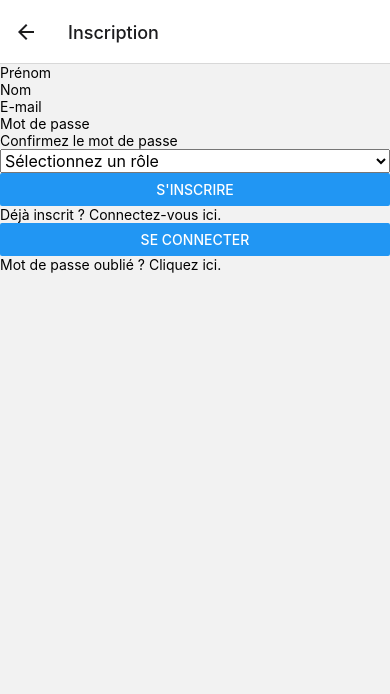
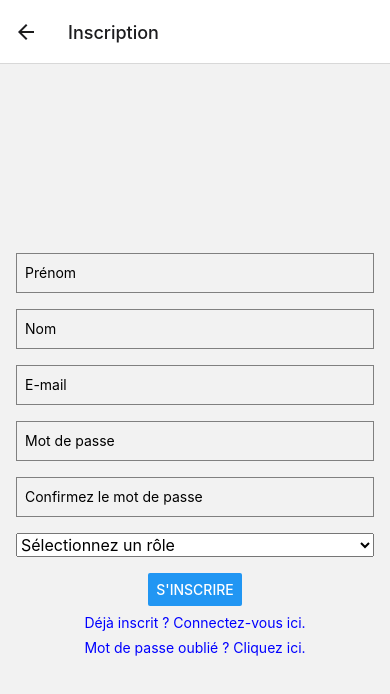
Before and after one commit to arnaudlagarde/Hospital, a React Native app: screen /Inscription in a window 390 px wide. Shown: the top 694 px of the page. Built offline with nearby package versions, Linux system fonts and the light colour scheme.

Commit message:
Registration form updated to look good :)

```diff
--- a/components/RegistrationForm.js
+++ b/components/RegistrationForm.js
@@ -1,9 +1,7 @@
 import React, { useState } from 'react';
-import { View, TextInput, Button, Alert, TouchableOpacity, Text, Picker } from 'react-native';
+import { View, TextInput, Button, Alert, TouchableOpacity, Text, Picker, StyleSheet } from 'react-native';
 import { useNavigation } from '@react-navigation/native';
 import axios from 'axios';
-
-
 
 const RegistrationForm = () => {
   const [email, setEmail] = useState('');
@@ -38,49 +36,52 @@ const RegistrationForm = () => {
     }
   };
 
-
   const handleLogin = () => {
-   navigation.navigate('Connexion');
+    navigation.navigate('Connexion');
   };
 
   const roles = ['Medecin', 'Administrateur', 'RH'];
 
   return (
-    <View>
+    <View style={styles.container}>
       <TextInput
+        style={styles.input}
         placeholder="Prénom"
         onChangeText={text => setPrenom(text)}
         value={prenom}
       />
       <TextInput
+        style={styles.input}
         placeholder="Nom"
         onChangeText={text => setNom(text)}
         value={nom}
       />
       <TextInput
+        style={styles.input}
         placeholder="E-mail"
         onChangeText={text => setEmail(text)}
         value={email}
       />
       <TextInput
+        style={styles.input}
         placeholder="Mot de passe"
         secureTextEntry
         onChangeText={text => setPassword(text)}
         value={password}
       />
 
-      {/* Champs supplémentaires pour l'inscription */}
       <TextInput
+        style={styles.input}
         placeholder="Confirmez le mot de passe"
         secureTextEntry
         onChangeText={text => setConfirmPassword(text)}
         value={confirmPassword}
       />
 
-      {/* Champ d'inscription pour le rôle avec liste déroulante */}
       <Picker
         selectedValue={role}
         onValueChange={itemValue => setRole(itemValue)}
+        style={styles.picker}
       >
         <Picker.Item label="Sélectionnez un rôle" value="" />
         {roles.map((role, index) => (
@@ -88,23 +89,42 @@ const RegistrationForm = () => {
         ))}
       </Picker>
 
-      {/* Bouton d'inscription */}
       <Button title="S'inscrire" onPress={handleRegister} />
 
-      {/* Déjà inscrit ? */}
       <TouchableOpacity onPress={handleLogin}>
-        <Text>Déjà inscrit ? Connectez-vous ici.</Text>
+        <Text style={styles.linkText}>Déjà inscrit ? Connectez-vous ici.</Text>
       </TouchableOpacity>
 
-      {/* Bouton de connexion */}
-      <Button title="Se connecter" onPress={handleLogin} />
-
-      {/* Mot de passe oublié */}
       <TouchableOpacity>
-        <Text>Mot de passe oublié ? Cliquez ici.</Text>
+        <Text style={styles.linkText}>Mot de passe oublié ? Cliquez ici.</Text>
       </TouchableOpacity>
     </View>
   );
 };
 
+const styles = StyleSheet.create({
+  container: {
+    flex: 1,
+    alignItems: 'center',
+    justifyContent: 'center',
+    padding: 16,
+  },
+  input: {
+    height: 40,
+    width: '100%',
+    borderColor: 'gray',
+    borderWidth: 1,
+    marginBottom: 16,
+    paddingHorizontal: 8,
+  },
+  picker: {
+    width: '100%',
+    marginBottom: 16,
+  },
+  linkText: {
+    color: 'blue',
+    marginTop: 8,
+  },
+});
+
 export default RegistrationForm;
```
